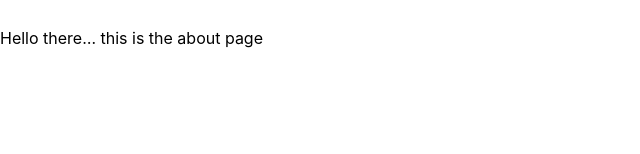
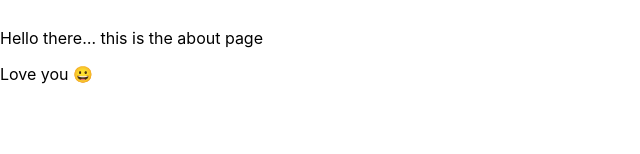
Before and after one commit to The-Awkward-Customer/Petes_Portfolio, a Next.js app: page / in a window 1280 px wide. Shown: the part 143-297 px from the top of the page, without its empty margins (0-640 px from the left). Built offline with nearby package versions, Linux system fonts and the light colour scheme.

Commit message:
Added Footer

```diff
--- /dev/null
+++ b/Components/Footer.js
@@ -0,0 +1,11 @@
+<meta charset="UTF-8"></meta>
+
+const Footer = () => {
+    return (
+        <div>
+            <p>Love you &#128512; </p>
+        </div>
+      );
+}
+
+export default Footer;
--- a/pages/index.js
+++ b/pages/index.js
@@ -1,5 +1,6 @@
 import Head from 'next/head'
 import Image from 'next/image'
+import Footer from '../Components/Footer'
 import Navbar from '../Components/Navbar'
 import styles from '../styles/Home.module.css'
 
@@ -9,6 +10,7 @@ export default function Home() {
       <Navbar/>
       <h1>Hello</h1>
       <p>Hello there… this is the about page</p>
+      <Footer/>
     </div>
   )
 }
```
